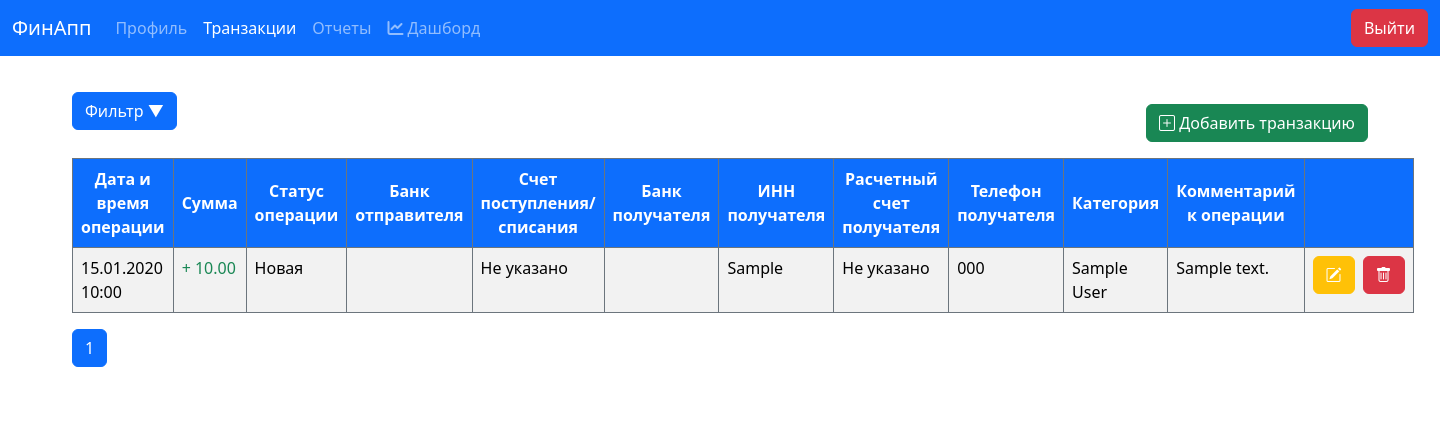
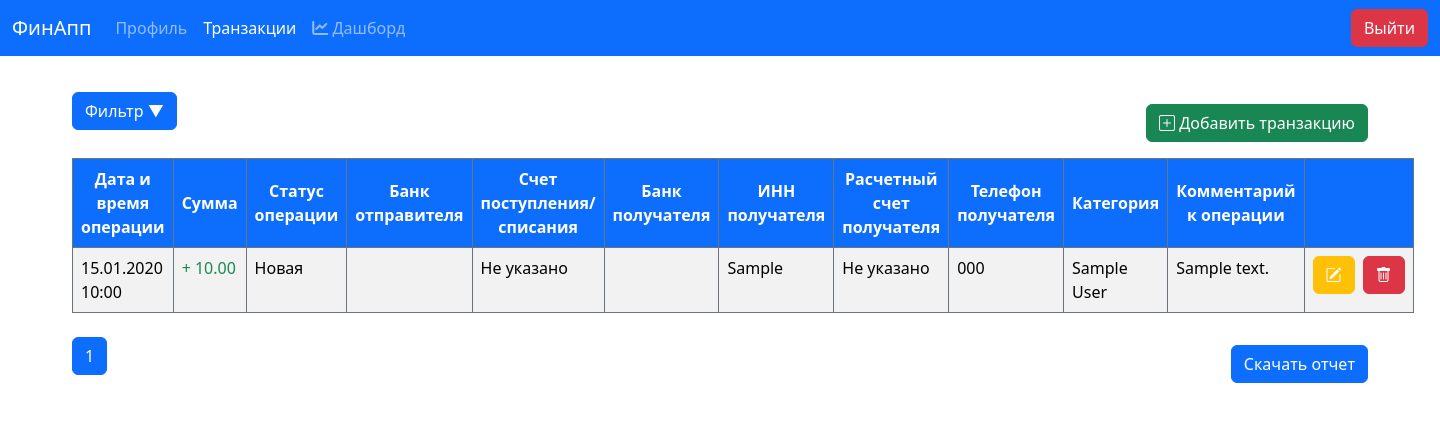
Before and after one commit to AlexStr94/mifi_hackathon, a Django app: page /transactions/ in a window 1440 px wide. Shown: the top 422 px of the page. Run offline with Django 5.2, Linux system fonts and the light colour scheme; a user stored in the database is signed in; tables that the repository leaves empty hold one stand-in row (values such as "Sample post").

Commit message:
Обновил базовый шаблон. Перенёс кнопку с выгрузкой транзакций на страницу с транзакциями

```diff
--- a/finance/templates/accounting/transactions.html
+++ b/finance/templates/accounting/transactions.html
@@ -208,8 +208,8 @@
         {% endfor %}
     </tbody>
 </table>
-
-<div class="pagination">
+<div class="d-flex justify-content-between align-items-center mb-3 mt-4">
+  <div class="pagination">
     <ul class="pagination">
         {% if page_obj.has_previous %}
             <a class="page-link" href="{% url 'accounting:transactions' %}?{% query_string %}&page={{ page_obj.previous_page_number }}">Назад</a>
@@ -233,6 +233,13 @@
         </li>
     {% endif %}
     </ul>
+  </div>
+  <div class="">
+    <form action="{% url 'reports:pdf' %}" method="post">
+        {% csrf_token %}
+        <button type="button submit" class="btn btn-primary">Скачать отчет</button>
+    </form>
+  </div>
 </div>
 <div class="modal fade" id="deleteConfirmation" tabindex="-1" aria-labelledby="deleteConfirmationLabel" aria-hidden="true">
   <div class="modal-dialog">
--- a/finance/templates/base.html
+++ b/finance/templates/base.html
@@ -32,9 +32,6 @@
                     <a class="nav-link {% block transactions %}{% endblock %}" href="{% url 'accounting:transactions' %}">Транзакции</a>
                 </li>
                 <li class="nav-item">
-                    <a class="nav-link {% block reports %}{% endblock %}" href="{% url 'reports:report' %}">Отчеты</a>
-                </li>
-                <li class="nav-item">
                     <a class="nav-link {% block dashboard %}{% endblock %}" href="{% url 'dashboard:dashboard' %}">
                         <i class="fas fa-chart-line"></i> Дашборд
                     </a>
```
